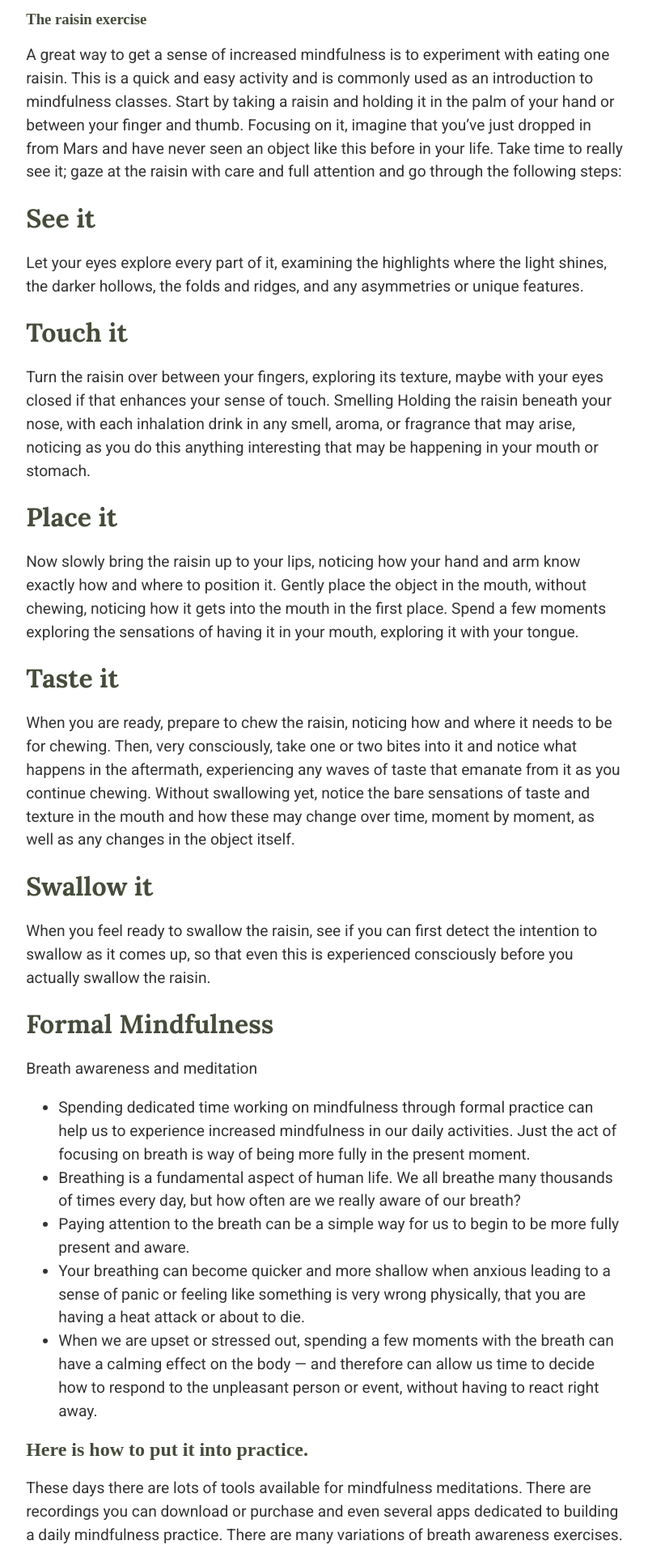
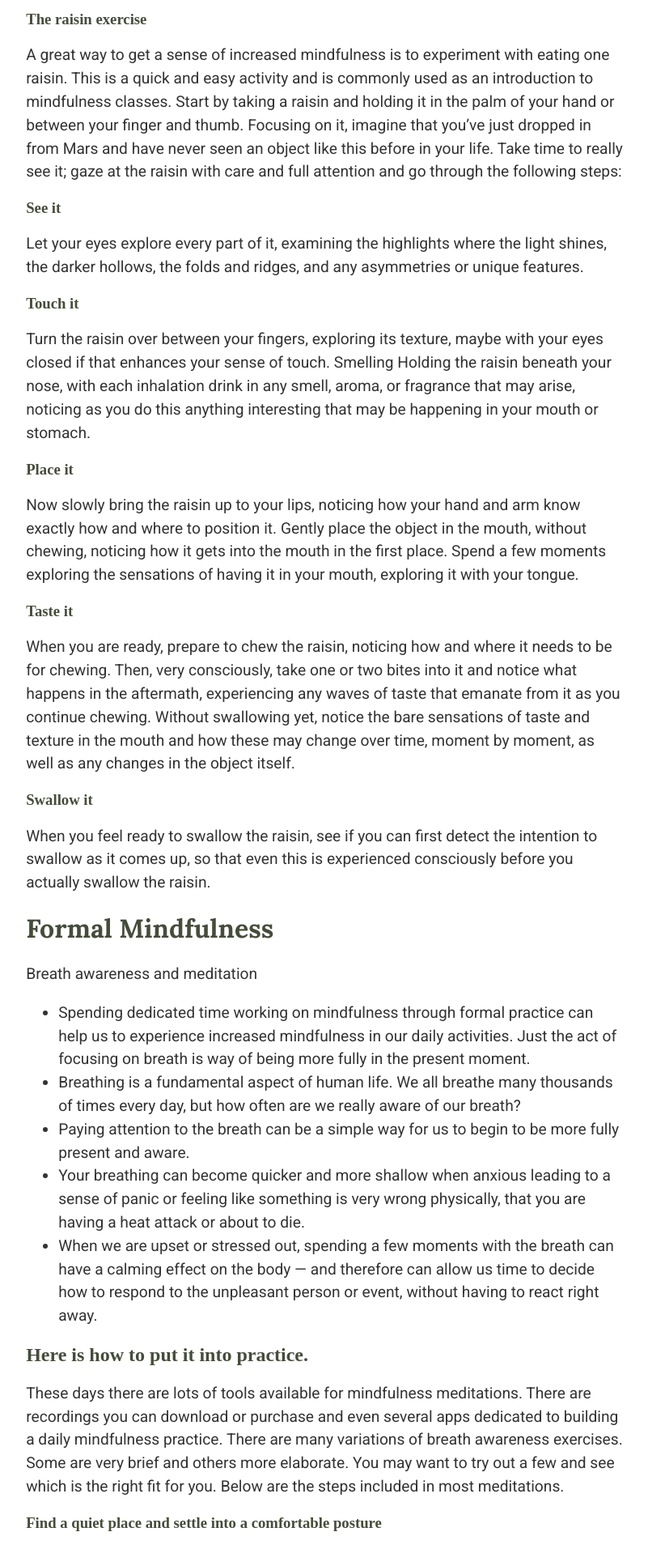
Before and after one commit to mtorres253/mtorres253.github.io, a Jekyll site: the page built from chapt-2/index.md, in a window 1280 px wide. Shown: the part 1226-3139 px from the top of the page at 81% size, without its empty margins (382-1183 px from the left). Built offline with Jekyll 4.4.1, drawn with Linux system fonts in a browser that asks for light colours; nearby versions of some CDN libraries.

```diff
--- a/chapt-2/index.md
+++ b/chapt-2/index.md
@@ -22,19 +22,19 @@ A friend of mine with a busy career and 3 young children says since they started
 
 A great way to get a sense of increased mindfulness is to experiment with eating one raisin. This is a quick and easy activity and is commonly used as an introduction to mindfulness classes. Start by taking a raisin and holding it in the palm of your hand or between your finger and thumb. Focusing on it, imagine that you’ve just dropped in from Mars and have never seen an object like this before in your life. Take time to really see it; gaze at the raisin with care and full attention and go through the following steps:
 
-# See it
+### See it
 Let your eyes explore every part of it, examining the highlights where the light shines, the darker hollows, the folds and ridges, and any asymmetries or unique features.
 
-# Touch it
+### Touch it
 Turn the raisin over between your fingers, exploring its texture, maybe with your eyes closed if that enhances your sense of touch. Smelling Holding the raisin beneath your nose, with each inhalation drink in any smell, aroma, or fragrance that may arise, noticing as you do this anything interesting that may be happening in your mouth or stomach.
 
-# Place it
+### Place it
 Now slowly bring the raisin up to your lips, noticing how your hand and arm know exactly how and where to position it. Gently place the object in the mouth, without chewing, noticing how it gets into the mouth in the first place. Spend a few moments exploring the sensations of having it in your mouth, exploring it with your tongue.
 
-# Taste it
+### Taste it
 When you are ready, prepare to chew the raisin, noticing how and where it needs to be for chewing. Then, very consciously, take one or two bites into it and notice what happens in the aftermath, experiencing any waves of taste that emanate from it as you continue chewing. Without swallowing yet, notice the bare sensations of taste and texture in the mouth and how these may change over time, moment by moment, as well as any changes in the object itself.
 
-# Swallow it
+### Swallow it
 When you feel ready to swallow the raisin, see if you can first detect the intention to swallow as it comes up, so that even this is experienced consciously before you actually swallow the raisin.
 
 # Formal Mindfulness
@@ -49,16 +49,16 @@ Breath awareness and meditation
 ## Here is how to put it into practice.
 These days there are lots of tools available for mindfulness meditations. There are recordings  you can download or purchase and even several apps dedicated to building a daily mindfulness practice. There are many variations of breath awareness exercises. Some are very brief and others more elaborate. You may want to try out a few and see which is the right fit for you. Below are the steps included in most meditations.
 
-# Find a quiet place and settle into a comfortable posture
+### Find a quiet place and settle into a comfortable posture
 Find a quiet place where you will not be disturbed for the 10 minutes (turn off your phone, close the door, etc.). You may sit in traditional cross-legged posture or in any other position that is comfortable. If you prefer, you can sit on a chair. The most important thing is to keep your back straight, helping create and alert posture.
 
-# Turn attention to the breath
+### Turn attention to the breath
 You can sit with your eyes open or closed (whichever feel more natural) and turn you attention to your breath. Breathe naturally, preferably through your nostrils, without attempting to control your breathing, and try to become aware of the sensation of the breath as it enters and leaves your nostrils. This sensation is is the focus of the meditation. Try to concentrate on it to the exclusion of everything else. You are not trying to breathe deeply or change the breathing in any way-simply let your body breathe the way it naturally does. There is no particular way your body is supposed to feel. You are simply observing your body as it breathes, allowing your experience to be just as it is, without judging or needing to change it.
 
-# Your mind may seem busier
+### Your mind may seem busier
 At first, your mind may be very busy, and it might even feel that the like the meditation is making your mind busier; but in what is really happening is you are just becoming more aware of how busy your mind actually is. There will be a great temptation to follow the different thoughts as they arise. Just try to catch yourself and gently return to focusing on the sensation of the breath.
 
-# Gently keep your focus on Breath
+### Gently keep your focus on Breath
 As you sit here focusing on the breath, your mind will inevitably wander off. This is natural; it is simply what our minds are in the habit of doing. When you become aware that your attention has gotten caught up in a thought or feeling or sensation, simply notice that. You might even gently say to yourself "Not now," and allow your mind to release the thought, bringing attention once again to the very next breath. There is no need to judge yourself when the mind wanders. Simply notice, let go, and begin again with the next breath. This noticing and beginning again is part of the practice.
 
 In these last few moments, renewing your intention to stay present, as best you can, beginning again and again, as many times as you need to. Letting go of the thoughts and arriving again right here, with attention on the sensations of breathing.
```
